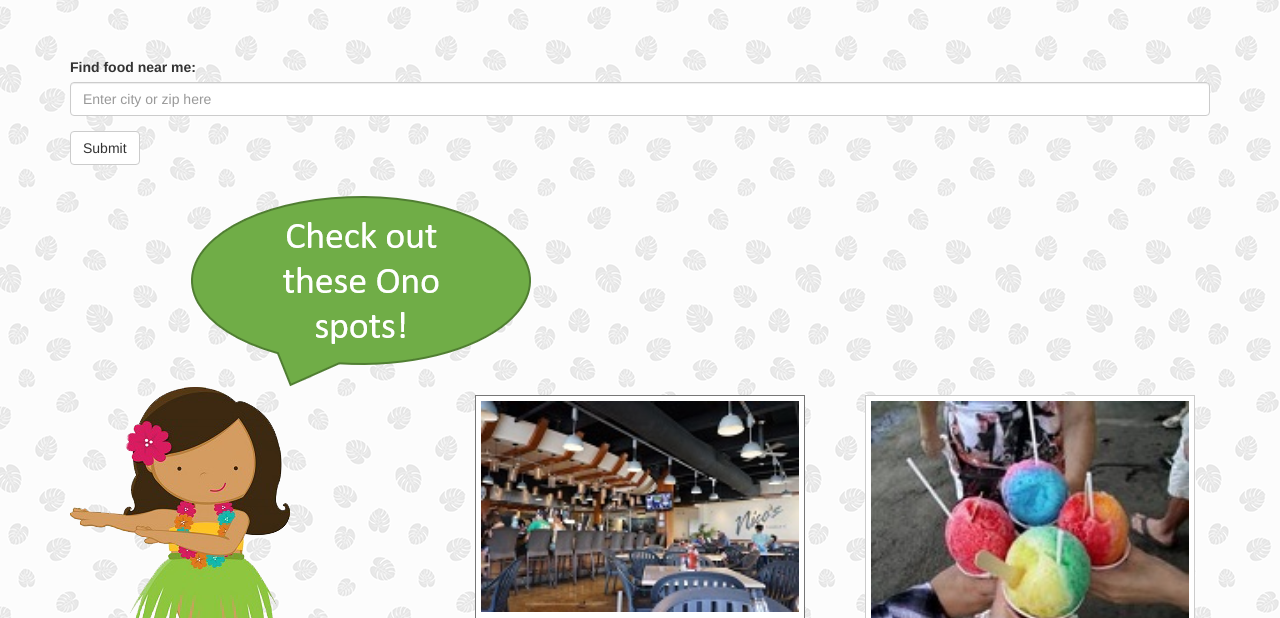
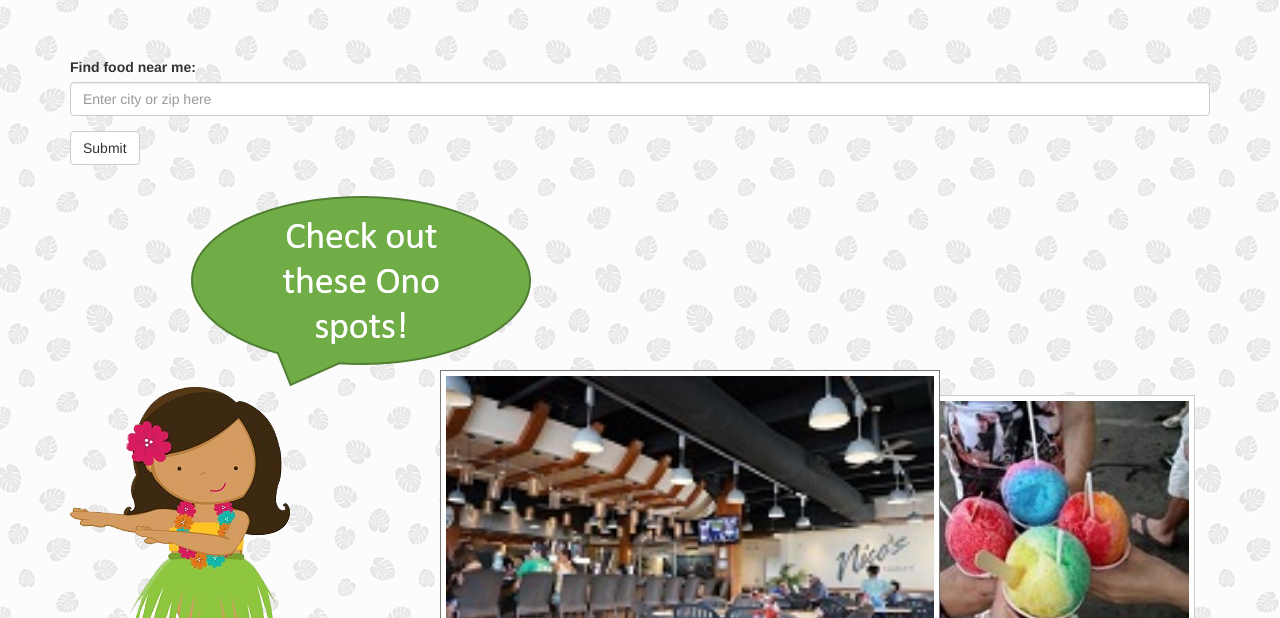
Before and after one commit to MAWHConciergeAPP/MAWH, a website: page views/grindz.html in a window 1280 px wide. In both pictures the pointer is over the element 640 px from the left and 730 px from the top of the page. Shown: the part 182-800 px from the top of the page. Drawn offline with nearby package versions, Linux system fonts and the light colour scheme.

Commit message:
Hover images

```diff
--- a/public/css/style.css
+++ b/public/css/style.css
@@ -20,6 +20,16 @@ body {
 
 .ono-pic {
     margin-left: 120px;
+}
+
+.gallery:hover {
+    position:relative;
+    top:-25px;
+    left:-35px;
+    width:500px;
+    height:auto;
+    display:block;
+    z-index:999;
 }
 
 
```
